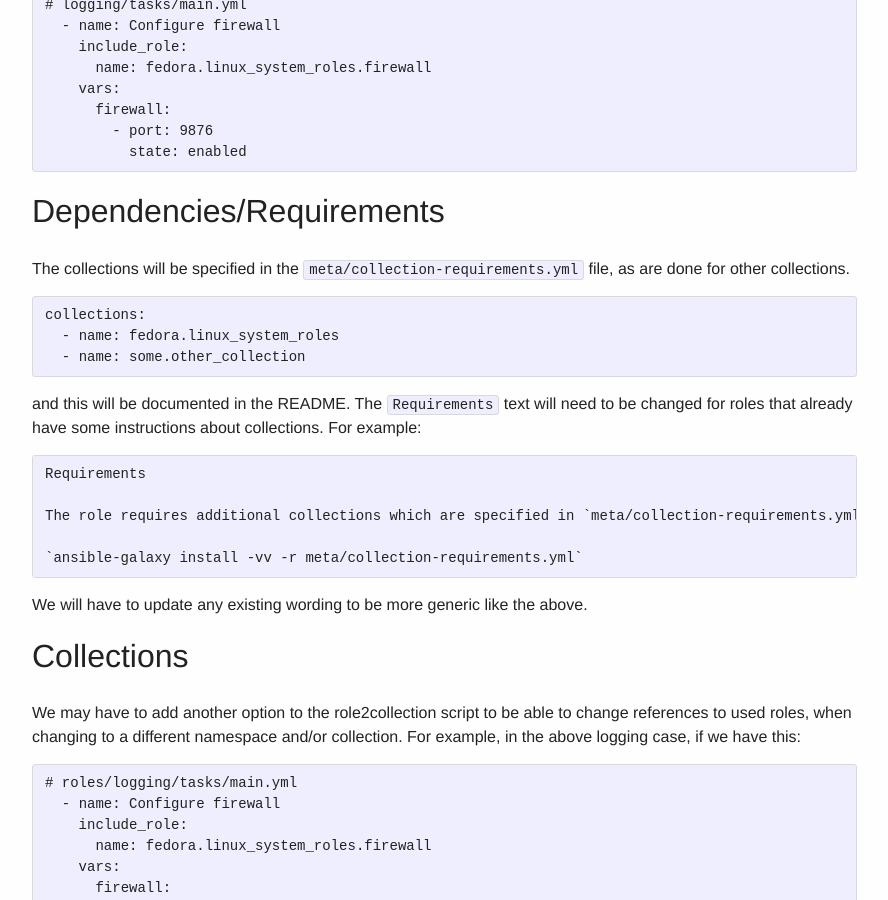
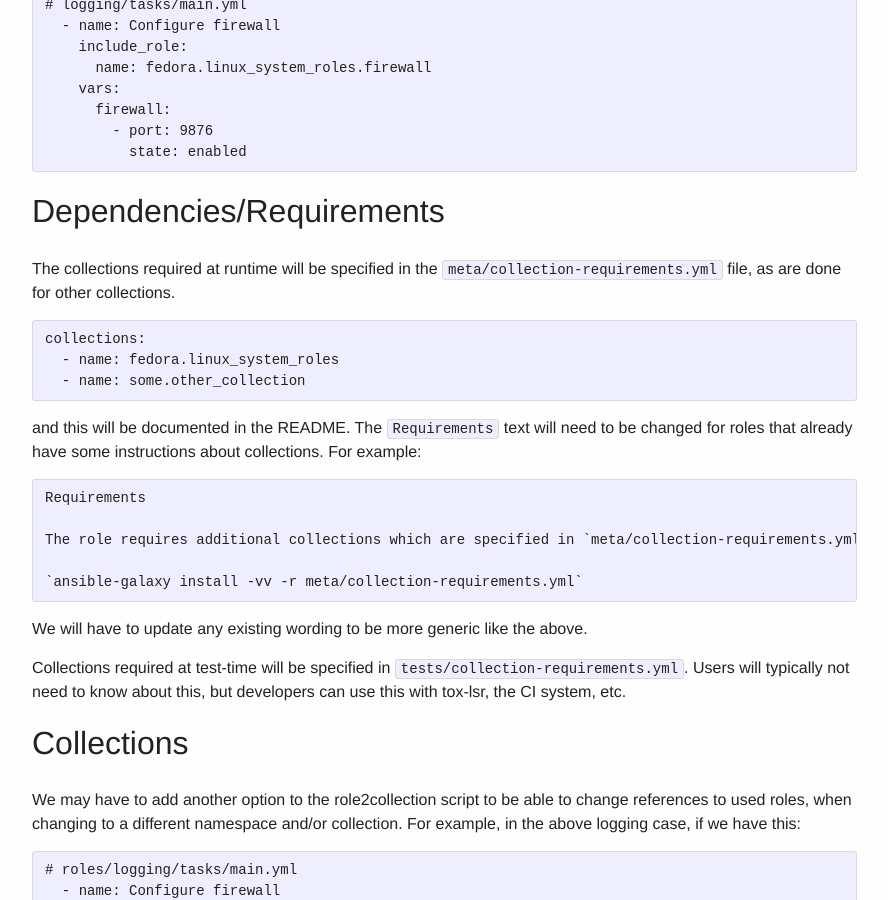
Before and after one commit to linux-system-roles/linux-system-roles.github.io, a Jekyll site: the page built from documentation/role-requirements.md, in a window 1280 px wide and 900 px high, scrolled down 840 px. Shown: the whole window, without its empty margins (38-926 px from the left). Built offline with Jekyll 4.4.1, drawn with Linux system fonts in a browser that asks for light colours.

Commit message:
add tests/collection-requirements.yml

````diff
--- a/documentation/role-requirements.md
+++ b/documentation/role-requirements.md
@@ -37,8 +37,8 @@
 
 # Dependencies/Requirements
 
-The collections will be specified in the `meta/collection-requirements.yml`
-file, as are done for other collections.
+The collections required at runtime will be specified in the
+`meta/collection-requirements.yml` file, as are done for other collections.
 ```yaml
 collections:
   - name: fedora.linux_system_roles
@@ -55,6 +55,10 @@
 `ansible-galaxy install -vv -r meta/collection-requirements.yml`
 ```
 We will have to update any existing wording to be more generic like the above.
+
+Collections required at test-time will be specified in
+`tests/collection-requirements.yml`.  Users will typically not need to know
+about this, but developers can use this with tox-lsr, the CI system, etc.
 
 # Collections
 
````
